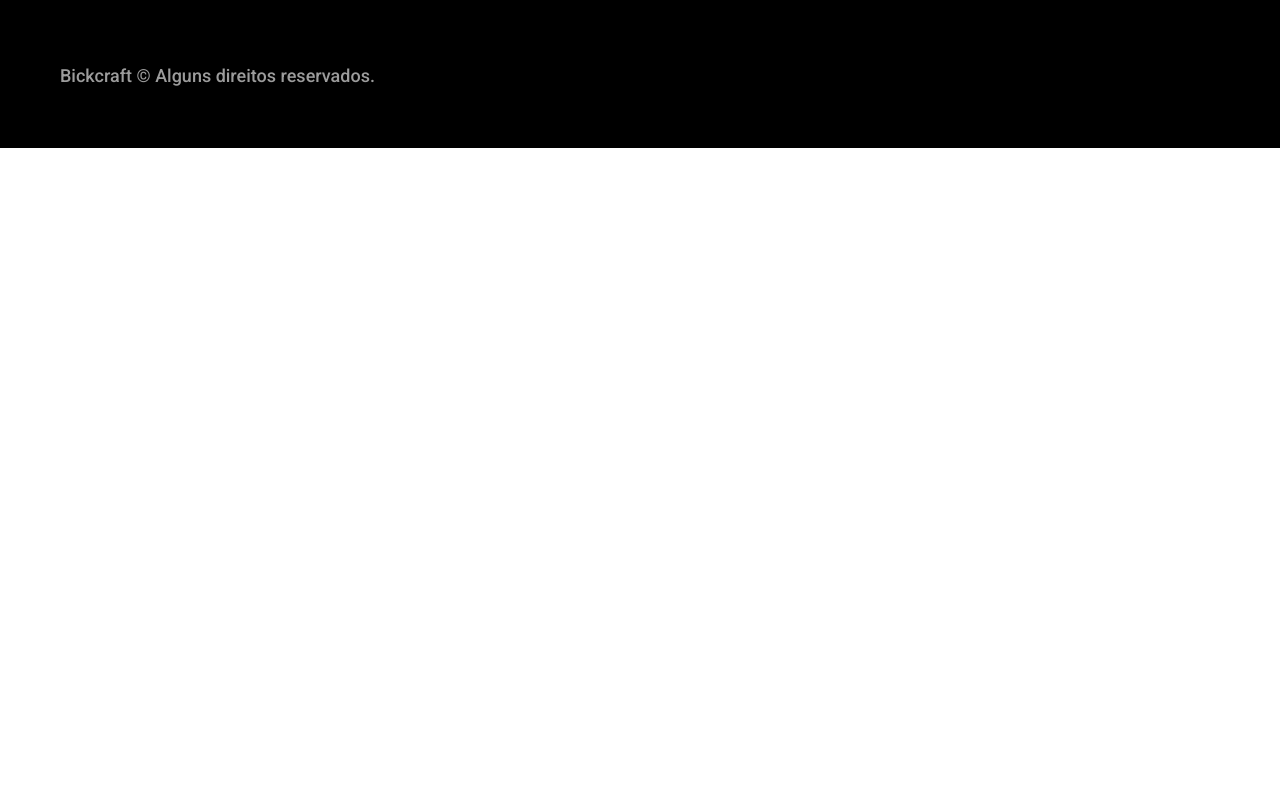
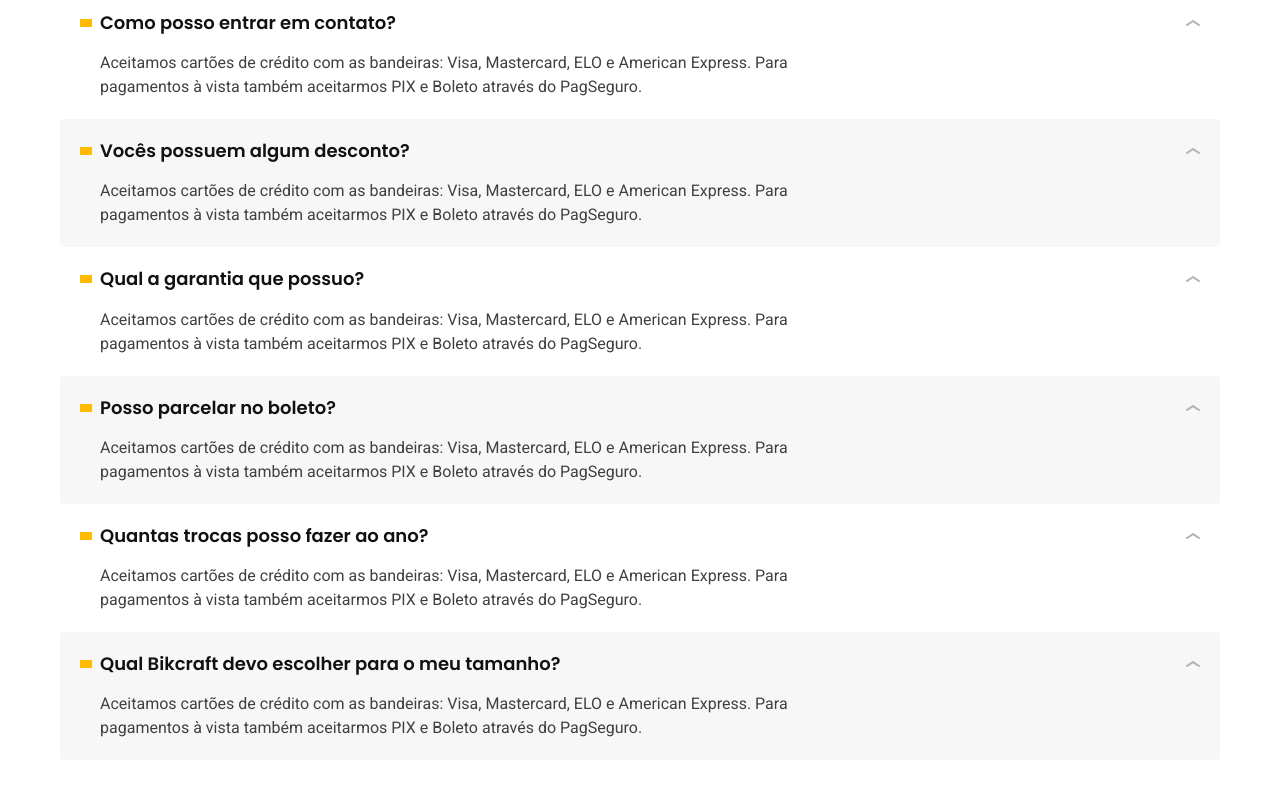
Before and after one commit to EricBrianb12/origamid-projects, a plain HTML site: page Projeto02-bikcraft/seguros.html in a window 1280 px wide. Shown: the part 1980-2789 px from the top of the page. Before the commit the page ends 2128 px from the top, so only its background shows below. Drawn offline with Linux system fonts and the light colour scheme.

Commit message:
Finalizado a página de seguros

```diff
--- a/Projeto02-bikcraft/css/global/global.css
+++ b/Projeto02-bikcraft/css/global/global.css
@@ -12,7 +12,8 @@ h3,
 h4,
 ul,
 p,
-blockquote {
+blockquote,
+dd {
   margin: 0;
 }
 
--- a/Projeto02-bikcraft/css/seguros/perguntas.css
+++ b/Projeto02-bikcraft/css/seguros/perguntas.css
@@ -0,0 +1,61 @@
+.perguntas {
+  padding-block: 120px;
+}
+
+.perguntas h2 {
+  margin-bottom: 60px;
+}
+
+.perguntas dl>div {
+  padding: 20px;
+  border-radius: 4px;
+}
+
+.perguntas dl>div:nth-child(odd) {
+  background-color: var(--cor-1);
+}
+
+.perguntas dt {
+  display: grid;
+  grid-template-columns: auto 1fr auto;
+  align-items: center;
+  gap: 8px;
+  cursor: pointer;
+}
+
+.perguntas dt::before {
+  content: "";
+  display: inline-block;
+  width: 12px;
+  height: 8px;
+  background-color: var(--cor-p1);
+}
+
+.perguntas dt::after {
+  content: "";
+  display: inline-block;
+  width: 14px;
+  height: 6px;
+  background: url("../../img/icones/seta-abrir.svg");
+  transition: 0.3s;
+}
+
+.perguntas dt:hover::after {
+  transform: rotate(180deg);
+}
+
+.perguntas dd {
+  padding-left: 20px;
+  padding-top: 16px;
+  max-width: 80ch;
+}
+
+@media (max-width: 800px) {
+  .perguntas {
+    padding-block: 60px;
+  }
+
+  .perguntas h2 {
+    margin-bottom: 40px;
+  }
+}
--- a/Projeto02-bikcraft/seguros.html
+++ b/Projeto02-bikcraft/seguros.html
@@ -105,6 +105,40 @@
     </div>
   </article>
 
+  <article class="perguntas container">
+    <h2 class="font-1-xxl">Perguntas frequentes<span class="cor-p1">.</span></h2>
+    <dl>
+      <div>
+        <dt class="font-1-m-b">Qual forma de pagamento vocês aceitam?</dt>
+        <dd class="font-2-s cor-9">Aceitamos cartões de crédito com as bandeiras: Visa, Mastercard, ELO e American Express. Para pagamentos à vista também aceitarmos PIX e Boleto através do PagSeguro.</dd>
+      </div>
+      <div>
+        <dt class="font-1-m-b">Como posso entrar em contato?</dt>
+        <dd class="font-2-s cor-9">Aceitamos cartões de crédito com as bandeiras: Visa, Mastercard, ELO e American Express. Para pagamentos à vista também aceitarmos PIX e Boleto através do PagSeguro.</dd>
+      </div>
+      <div>
+        <dt class="font-1-m-b">Vocês possuem algum desconto?</dt>
+        <dd class="font-2-s cor-9">Aceitamos cartões de crédito com as bandeiras: Visa, Mastercard, ELO e American Express. Para pagamentos à vista também aceitarmos PIX e Boleto através do PagSeguro.</dd>
+      </div>
+      <div>
+        <dt class="font-1-m-b">Qual a garantia que possuo?</dt>
+        <dd class="font-2-s cor-9">Aceitamos cartões de crédito com as bandeiras: Visa, Mastercard, ELO e American Express. Para pagamentos à vista também aceitarmos PIX e Boleto através do PagSeguro.</dd>
+      </div>
+      <div>
+        <dt class="font-1-m-b">Posso parcelar no boleto?</dt>
+        <dd class="font-2-s cor-9">Aceitamos cartões de crédito com as bandeiras: Visa, Mastercard, ELO e American Express. Para pagamentos à vista também aceitarmos PIX e Boleto através do PagSeguro.</dd>
+      </div>
+      <div>
+        <dt class="font-1-m-b">Quantas trocas posso fazer ao ano?</dt>
+        <dd class="font-2-s cor-9">Aceitamos cartões de crédito com as bandeiras: Visa, Mastercard, ELO e American Express. Para pagamentos à vista também aceitarmos PIX e Boleto através do PagSeguro.</dd>
+      </div>
+      <div>
+        <dt class="font-1-m-b">Qual Bikcraft devo escolher para o meu tamanho?</dt>
+        <dd class="font-2-s cor-9">Aceitamos cartões de crédito com as bandeiras: Visa, Mastercard, ELO e American Express. Para pagamentos à vista também aceitarmos PIX e Boleto através do PagSeguro.</dd>
+      </div>
+    </dl>
+  </article>
+
   <footer class="footer-bg">
     <div class="footer container">
       <img src="./img/bikcraft.svg" alt="">
```
